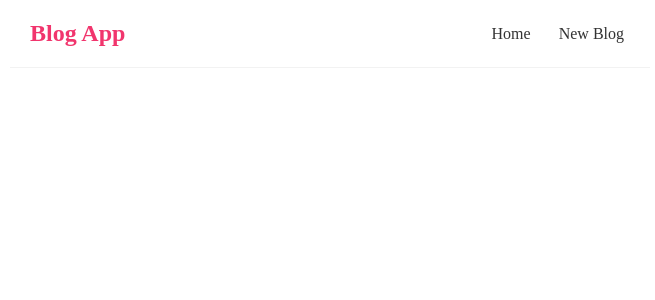
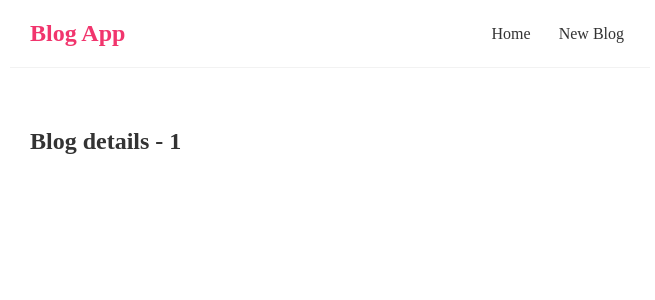
Before and after one commit to 2201monesh/blog-app, a React (Create React App) app: page /blogs/1 in a window 1280 px wide. Shown: the top 300 px of the page, without its empty margins (310-965 px from the left). Built offline with nearby package versions, Linux system fonts and the light colour scheme; the HTML template or start-up script is replaced by a standard one.

Commit message:
Setting up Blogdetails page

```diff
--- a/src/App.js
+++ b/src/App.js
@@ -2,6 +2,7 @@ import Navbar from "./Navbar";
 import Home from './Home';
 import { BrowserRouter as Router, Route, Switch } from 'react-router-dom';
 import Create from "./Create";
+import BlogDetails from "./BlogDetails";
 
 function App() {
   return (
@@ -16,6 +17,9 @@ function App() {
           <Route path="/create">
             <Create />
           </Route>
+          <Route path="/blogs/:id">
+            <BlogDetails />
+          </Route>
         </Switch>
       </div>
     </div>
--- /dev/null
+++ b/src/BlogDetails.js
@@ -0,0 +1,14 @@
+import { useParams } from "react-router-dom"
+
+function BlogDetails() {
+
+    const { id } = useParams();
+
+  return (
+    <div className="blog-details">
+      <h2>Blog details - {id}</h2>
+    </div>
+  )
+}
+
+export default BlogDetails
--- a/src/Home.js
+++ b/src/Home.js
@@ -1,4 +1,4 @@
-import React, { useEffect, useState } from 'react'
+import React from 'react'
 import BlogList from './BlogList';
 import useFetch from './useFetch';
 
--- a/src/Navbar.js
+++ b/src/Navbar.js
@@ -1,12 +1,13 @@
 import React from 'react'
+import { Link } from 'react-router-dom'
 
 function Navbar() {
   return (
     <nav className='navbar'>
       <h1>Blog App</h1>
       <div className="links">
-        <a href="/">Home</a>
-        <a href="/create">New Blog</a>
+        <Link to="/">Home</Link>
+        <Link to="/create">New Blog</Link>
       </div>
     </nav>
   )
--- a/src/useFetch.js
+++ b/src/useFetch.js
@@ -7,7 +7,10 @@ const useFetch = (url) => {
     const [error, setError] = useState(null);
 
     useEffect(() => {
-      fetch(url)
+
+      const abortCont = new AbortController();
+
+      fetch(url, { signal: abortCont.signal })
       .then(res => {
         if(!res.ok){
           throw Error("Could not fetch the data rn");
@@ -20,9 +23,16 @@ const useFetch = (url) => {
         setError(null)
       })
       .catch(err => {
-        setISPending(false);
-        setError(err.message);
+        if(err.name === "AbortError"){
+          console.log("fetch aborted");
+        }
+        else{
+          setISPending(false);
+          setError(err.message);
+        }
+
       })
+      return () => abortCont.abort();
     }, [url]);
 
     return { data, isPending, error }
```
